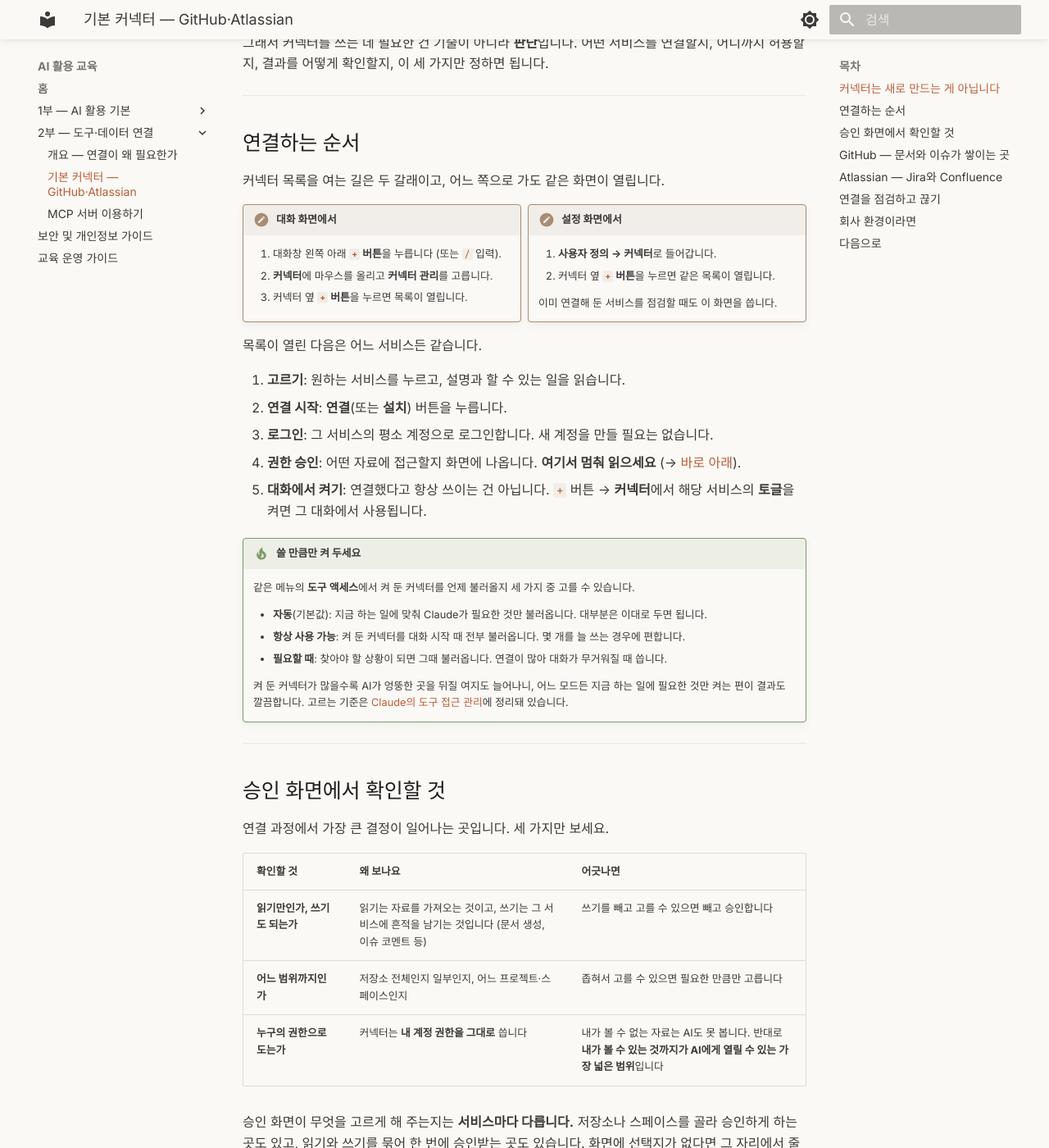
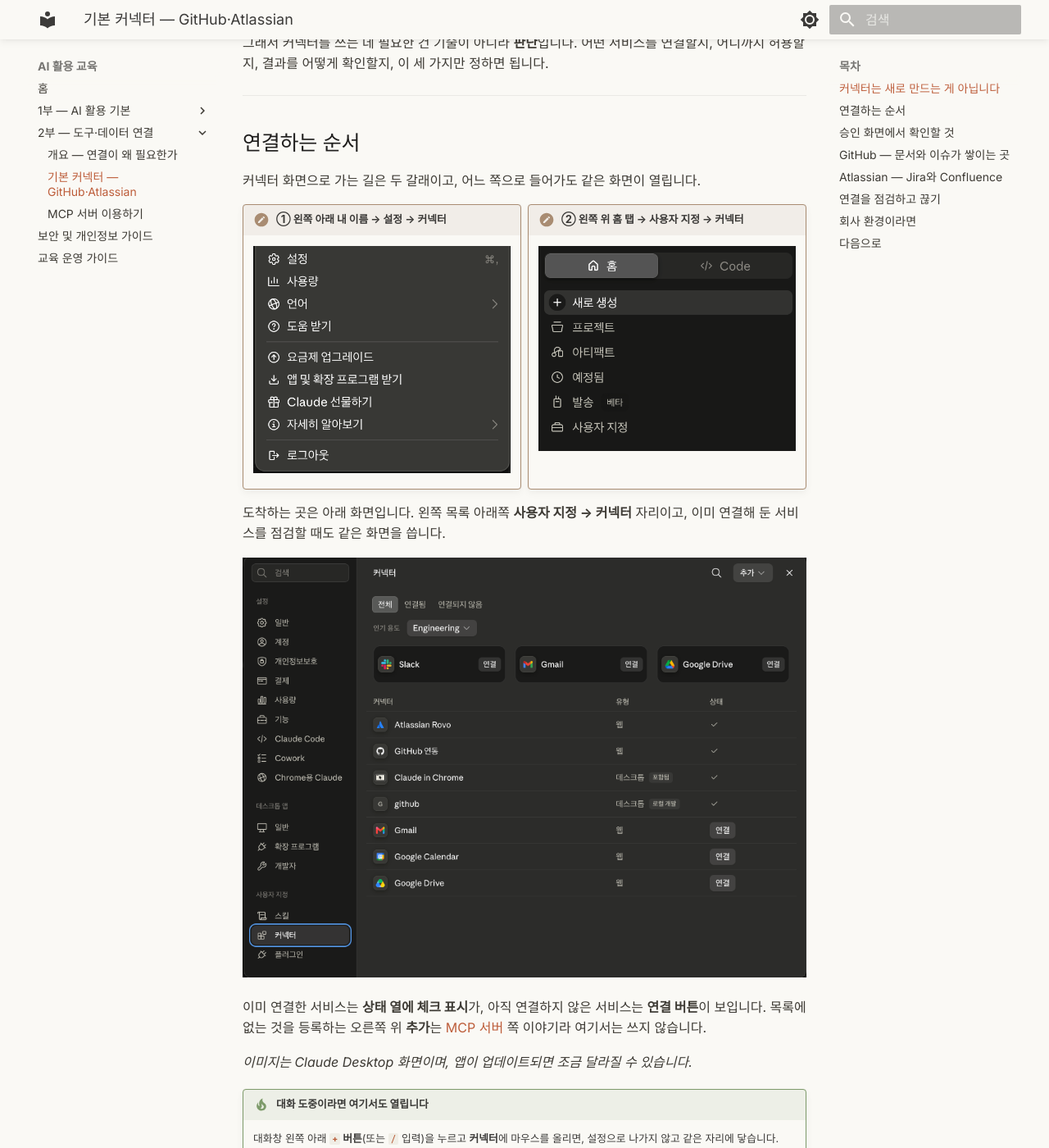
Before and after one commit to scroogy-dev/ai-onboarding, an MkDocs documentation site: the page built from docs/connect/connectors.md, in a window 1280 px wide and 1400 px high, scrolled down 692 px. Shown: the whole window at 82% size. Built offline with MkDocs 1.6.1 and Material for MkDocs 9.7.7, drawn with Linux system fonts in a browser that asks for light colours; some of the changed text lies outside the part shown.

Commit message:
docs: 커넥터 화면 캡처 추가와 연결 보안 주의 보강 (#49)
- Claude Desktop 커넥터 화면 캡처 4장 추가. 「연결하는 순서」를 진입 경로 두 갈래 + 도착 화면 + 대화창 메뉴 구성으로 재작성
- UI 용어를 실제 화면 표기대로 「사용자 지정 → 커넥터」로 정정 (connectors 1곳, mcp-servers 3곳)
- 열쇠 값(토큰) 발급 시 범위·권한·기간 최소화 tip과 대화창 붙여넣기 금지 warning 신설
- 커넥터 연결과 MCP 서버 등록에 회사 정책·허용 목록이 먼저라는 warning 각 1건 신설
- 보안 가이드 「절대 입력하면 안 되는 정보」에 #never-input 앵커 부여
- 2부 개요 박스 제목을 "연결은 1부 3단계와 나누는 기준이 다릅니다"로 교체

```diff
--- a/docs/connect/connectors.md
+++ b/docs/connect/connectors.md
@@ -21,24 +21,37 @@
 
 ## 연결하는 순서 { #how-to-connect }
 
-커넥터 목록을 여는 길은 두 갈래이고, 어느 쪽으로 가도 같은 화면이 열립니다.
+커넥터 화면으로 가는 길은 두 갈래이고, 어느 쪽으로 들어가도 같은 화면이 열립니다.
 
 <div class="grid" markdown>
 
-!!! note "대화 화면에서"
-    1. 대화창 왼쪽 아래 **`+` 버튼**을 누릅니다 (또는 `/` 입력).
-    2. **커넥터**에 마우스를 올리고 **커넥터 관리**를 고릅니다.
-    3. 커넥터 옆 **`+` 버튼**을 누르면 목록이 열립니다.
+!!! note "① 왼쪽 아래 내 이름 → 설정 → 커넥터"
+    ![내 이름을 눌렀을 때 열리는 메뉴. 맨 위에 「설정」이 있습니다](../assets/images/claude-desktop-connector-01.png)
 
-!!! note "설정 화면에서"
-    1. **사용자 정의 → 커넥터**로 들어갑니다.
-    2. 커넥터 옆 **`+` 버튼**을 누르면 같은 목록이 열립니다.
-
-    이미 연결해 둔 서비스를 점검할 때도 이 화면을 씁니다.
+!!! note "② 왼쪽 위 홈 탭 → 사용자 지정 → 커넥터"
+    ![홈 탭을 골랐을 때 나오는 목록. 맨 아래에 「사용자 지정」이 있습니다](../assets/images/claude-desktop-connector-02.png)
 
 </div>
 
-목록이 열린 다음은 어느 서비스든 같습니다.
+도착하는 곳은 아래 화면입니다. 왼쪽 목록 아래쪽 **사용자 지정 → 커넥터** 자리이고, 이미 연결해 둔 서비스를 점검할 때도 같은 화면을 씁니다.
+
+![커넥터 화면. 연결된 서비스에는 상태 열에 체크 표시가, 아직 연결하지 않은 서비스에는 「연결」 버튼이 보입니다](../assets/images/claude-desktop-connector-03.png)
+
+이미 연결한 서비스는 **상태 열에 체크 표시**가, 아직 연결하지 않은 서비스는 **연결 버튼**이 보입니다. 목록에 없는 것을 등록하는 오른쪽 위 **추가**는 [MCP 서버](mcp-servers.md) 쪽 이야기라 여기서는 쓰지 않습니다.
+
+*이미지는 Claude Desktop 화면이며, 앱이 업데이트되면 조금 달라질 수 있습니다.*
+
+!!! tip "대화 도중이라면 여기서도 열립니다"
+    대화창 왼쪽 아래 **`+` 버튼**(또는 `/` 입력)을 누르고 **커넥터**에 마우스를 올리면, 설정으로 나가지 않고 같은 자리에 닿습니다.
+
+    ![대화창 + 버튼의 커넥터 메뉴. 커넥터 추가·관리와 연결된 서비스별 토글, 도구 액세스가 함께 보입니다](../assets/images/claude-desktop-connector-04.png)
+
+    - **connector 추가**: 목록에 없는 것을 직접 등록하는 자리입니다. 여기서는 쓰지 않고 [MCP 서버](mcp-servers.md)에서 다룹니다.
+    - **커넥터 관리**: 위에서 본 커넥터 화면이 그대로 열립니다.
+    - **서비스별 토글**: 지금 이 대화에서 쓸 것만 켭니다 (→ 아래 5번).
+    - **도구 액세스**: 켜 둔 커넥터를 언제 불러올지 정합니다 (→ 바로 아래 「쓸 만큼만 켜 두세요」).
+
+이 화면까지 왔다면 다음부터는 어느 서비스든 같습니다.
 
 1. **고르기**: 원하는 서비스를 누르고, 설명과 할 수 있는 일을 읽습니다.
 2. **연결 시작**: **연결**(또는 **설치**) 버튼을 누릅니다.
@@ -55,6 +68,8 @@
 
     켜 둔 커넥터가 많을수록 AI가 엉뚱한 곳을 뒤질 여지도 늘어나니, 어느 모드든 지금 하는 일에 필요한 것만 켜는 편이 결과도 깔끔합니다. 고르는 기준은 [Claude의 도구 접근 관리](https://support.claude.com/ko/articles/13730515)에 정리돼 있습니다.
 
+공식 안내: [커넥터를 사용하여 Claude의 기능 확장하기](https://support.claude.com/ko/articles/11176164) — 화면이 바뀌면 이쪽이 기준입니다.
+
 ---
 
 ## 승인 화면에서 확인할 것 { #approval-screen }
@@ -65,7 +80,7 @@
 |---|---|---|
 | **읽기만인가, 쓰기도 되는가** | 읽기는 자료를 가져오는 것이고, 쓰기는 그 서비스에 흔적을 남기는 것입니다 (문서 생성, 이슈 코멘트 등) | 쓰기를 빼고 고를 수 있으면 빼고 승인합니다 |
 | **어느 범위까지인가** | 저장소 전체인지 일부인지, 어느 프로젝트·스페이스인지 | 좁혀서 고를 수 있으면 필요한 만큼만 고릅니다 |
-| **누구의 권한으로 도는가** | 커넥터는 **내 계정 권한을 그대로** 씁니다 | 내가 볼 수 없는 자료는 AI도 못 봅니다. 반대로 **내가 볼 수 있는 것까지가 AI에게 열릴 수 있는 가장 넓은 범위**입니다 |
+| **누구의 권한으로 실행하는가** | 커넥터는 **내 계정 권한을 그대로** 씁니다 | 내가 볼 수 없는 자료는 AI도 못 봅니다. 반대로 **내가 볼 수 있는 것까지가 AI에게 열릴 수 있는 가장 넓은 범위**입니다 |
 
 승인 화면이 무엇을 고르게 해 주는지는 **서비스마다 다릅니다.** 저장소나 스페이스를 골라 승인하게 하는 곳도 있고, 읽기와 쓰기를 묶어 한 번에 승인받는 곳도 있습니다. 화면에 선택지가 없다면 그 자리에서 줄일 방법이 없다는 뜻이니, 다음 두 가지로 대신 줄입니다.
 
@@ -126,15 +141,13 @@
 
 접근 범위는 여기서도 **내가 이미 가진 Jira·Confluence 권한을 그대로** 따릅니다. 내게 안 보이는 스페이스는 AI에게도 안 보입니다.
 
-공식 안내: [커넥터를 사용하여 Claude의 기능 확장하기](https://support.claude.com/ko/articles/11176164)
-
 ---
 
 ## 연결을 점검하고 끊기 { #manage-disconnect }
 
 연결은 한 번 걸어 두면 잊히기 쉽습니다. **분기에 한 번쯤** 점검하는 습관을 권합니다.
 
-**사용자 정의 → 커넥터**에서 연결된 서비스를 모두 볼 수 있고, 각 서비스마다 연결 해제·설정 변경·권한 확인이 가능합니다. 아래에 해당하면 미련 없이 끊으세요.
+**사용자 지정 → 커넥터**에서 연결된 서비스를 모두 볼 수 있고, 각 서비스마다 연결 해제·설정 변경·권한 확인이 가능합니다. 아래에 해당하면 미련 없이 끊으세요.
 
 - 그때 한 번 쓰고 이후로 쓰지 않은 서비스
 - 부서·업무가 바뀌어 더 이상 볼 이유가 없는 자료
@@ -149,6 +162,13 @@
 
     그래서 목록이 비어 있거나 원하는 서비스가 없다면 내 문제가 아니라 조직 정책일 가능성이 큽니다. 담당 부서에 문의하세요.
 
+!!! warning "연결해도 되는지는 회사 정책이 정합니다"
+    관리자가 켜 둔 목록은 **쓸 수 있는 범위**를 정한 것이고, 그 안에서 **어느 자료를 연결할지는 내가 고릅니다.** 커넥터는 내 계정 권한을 그대로 쓰기 때문에, 이 선택에서 회사 자료가 의도치 않게 밖으로 나갈 수 있습니다.
+
+    - **어느 계정으로 로그인하는지 봅니다.** 회사 자료를 다루는 연결에 개인 계정으로 로그인하면 회사 자료가 개인 공간을 거쳐 나갑니다. 개인 용도 연결에 회사 계정을 쓰는 것도 같은 문제입니다.
+    - **연결할 자료가 사내 기준에 맞는지 봅니다.** 보안 등급이 정해진 문서는 연결로 읽히는 경우에도 그 기준이 그대로 적용됩니다.
+    - **사내 승인 절차가 있으면 그 절차가 먼저입니다.** 목록에 보인다는 것이 승인을 대신하지 않습니다.
+
 회사 업무·자료를 다루는 연결은 **회사가 계약한 플랜에서만** 진행합니다. 개인 플랜은 무료·유료를 가리지 않고 회사 보안 정책 위반입니다 (→ [연결 보안 기준](../security-guide.md#external-connection)).
 
 ---
```
Also changed, not shown: docs/connect/index.md (+2 -2 lines), docs/connect/mcp-servers.md (+24 -5 lines), docs/security-guide.md (+1 -1 lines), docs/assets/images/claude-desktop-connector-01.png (added), docs/assets/images/claude-desktop-connector-02.png (added), docs/assets/images/claude-desktop-connector-03.png (added), docs/assets/images/claude-desktop-connector-04.png (added).
